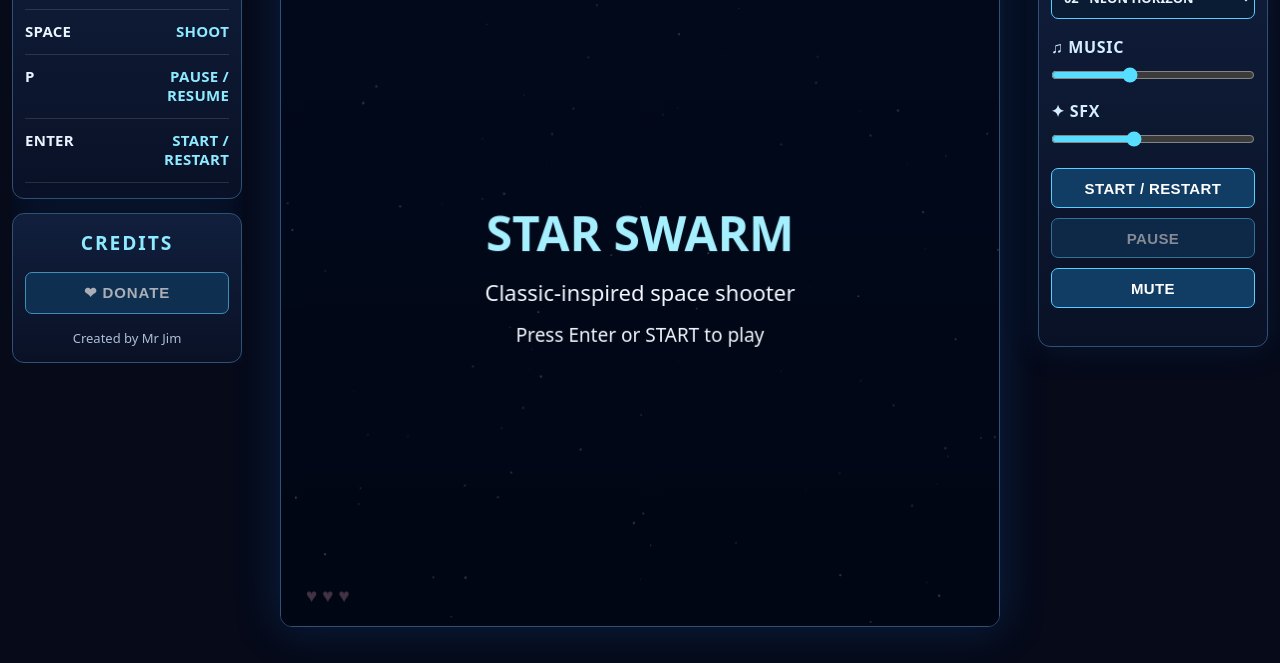
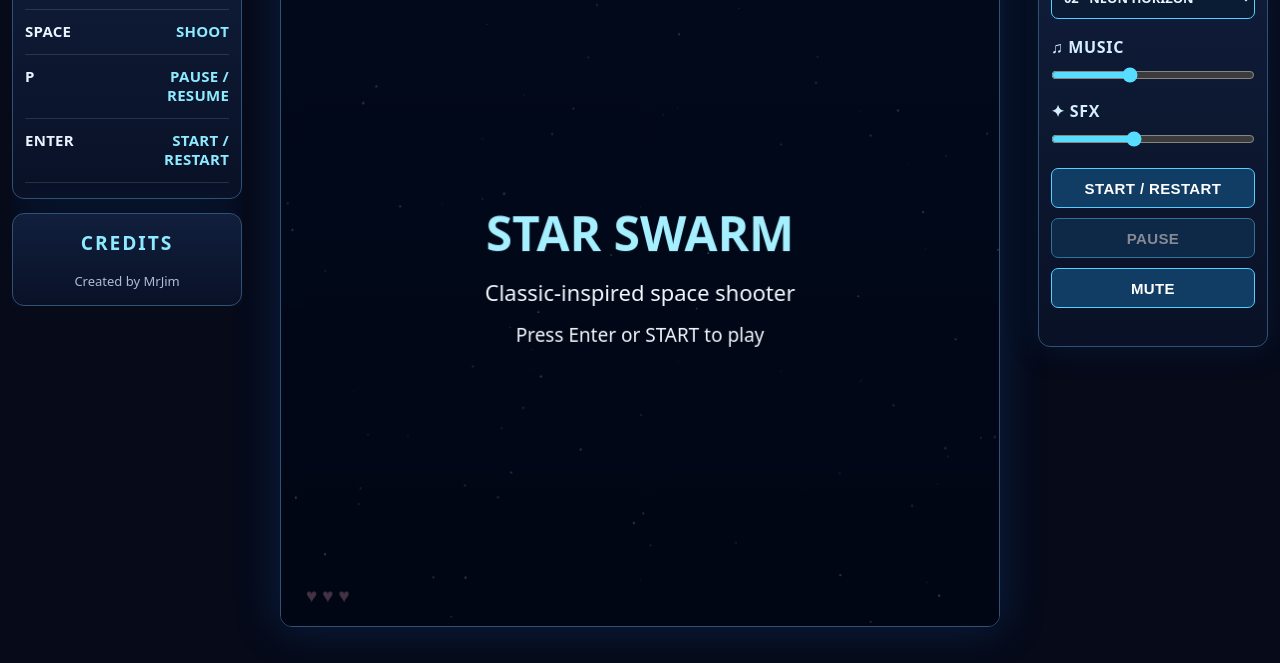
Before and after one commit to MasterJimo/Simple-galaga, a plain HTML site: page index.html in a window 1280 px wide. Shown: the part 137-800 px from the top of the page. Drawn offline with Linux system fonts and the light colour scheme.

Commit message:
Hide Donate button in Credits, retain for future use

```diff
--- a/index.html
+++ b/index.html
@@ -18,6 +18,8 @@
 .action-buttons button{font-size:15px;font-weight:800;letter-spacing:.025em;text-transform:uppercase;min-height:40px}
 .action-buttons button:disabled{opacity:.5;cursor:not-allowed}
 .credits-panel .donate-btn{display:block;width:100%;min-height:42px;font-size:15px;font-weight:800;letter-spacing:.06em;opacity:.65;cursor:not-allowed}
+.credits-panel .donate-btn[hidden]{display:none!important}
+.credits-panel .donate-btn[hidden] + .credits-name{margin-top:0}
 .credits-panel .donate-btn:hover{background:#113c63}
 .credits-panel .credits-name{text-align:center;color:#aebdd4;font-size:13px;margin:15px 0 0}
 .guide-row{display:flex;justify-content:space-between;align-items:flex-start;gap:8px;padding:12px 0;border-bottom:1px solid #ffffff20;font-size:15px;font-weight:800;line-height:1.3;letter-spacing:.018em;text-transform:uppercase}
@@ -76,8 +78,8 @@
 </aside>
 <section class="credits-panel" aria-labelledby="creditsTitle">
   <h2 id="creditsTitle">CREDITS</h2>
-  <button class="donate-btn" type="button" disabled title="Coming soon">❤ DONATE</button>
-  <p class="credits-name">Created by Mr Jim</p>
+  <button class="donate-btn" type="button" disabled hidden title="Coming soon">❤ DONATE</button>
+  <p class="credits-name">Created by MrJim</p>
 </section>
 </div>
 <main class="shell">
```
